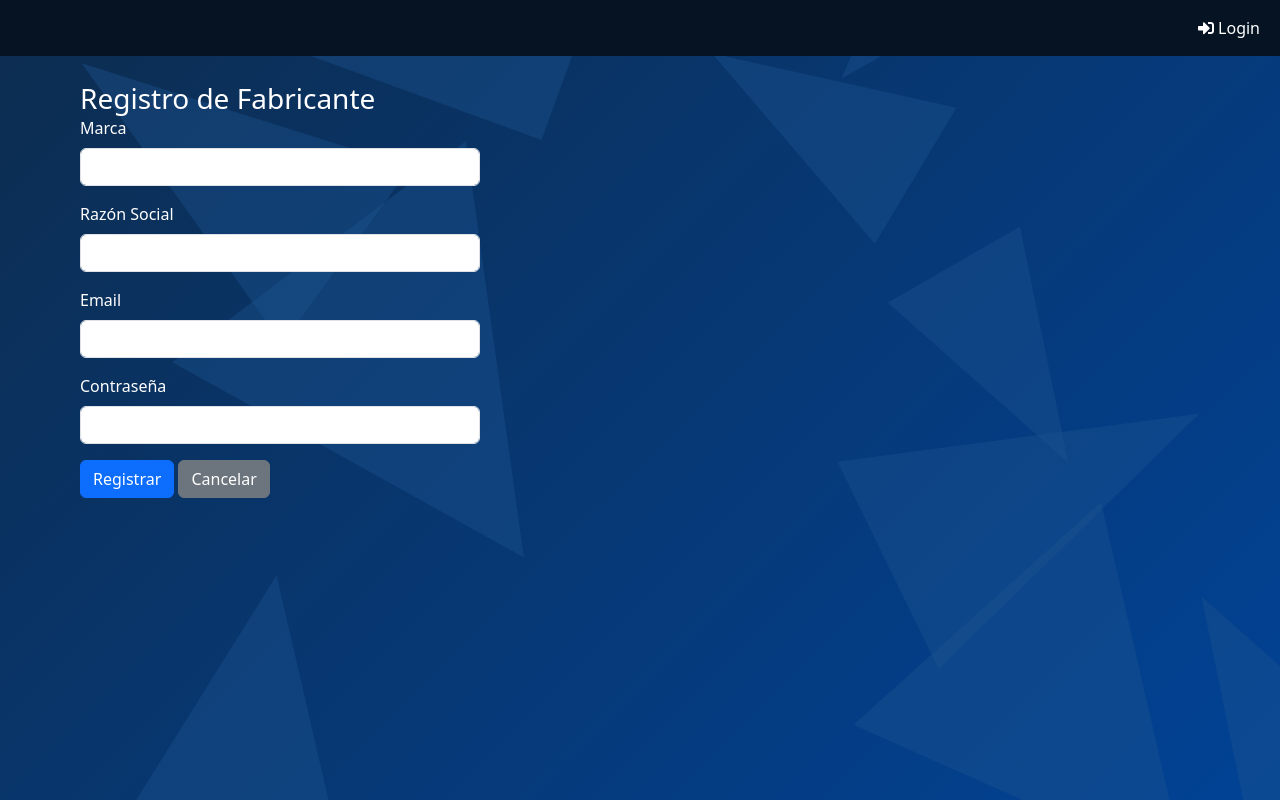
After one commit to TechCashClub/TCC, a Flask app: page /registro_fabricante in a window 1280 px wide. The commit adds this page. Run offline with Flask 3, Linux system fonts and the light colour scheme; some libraries are stand-ins or nearby versions.

Commit message:
fabricantes

```diff
--- a/tcc/app.py
+++ b/tcc/app.py
@@ -193,6 +193,57 @@ class Fabricante(db.Model):
 
 
 #--------------------------------------------------------------------------------------------------------------------
+
+#CONTROLADOR FABRICANTE
+
+@app.route('/registro_fabricante', methods=['GET', 'POST'])
+def registro_fabricante():
+    if request.method == 'POST':
+        marca = request.form['marca']
+        razon_social = request.form['razon_social']
+        password = request.form['password']
+        email = request.form['email']
+        role = 'fabricante'
+
+        if not marca or not razon_social or not password or not email:
+            flash('Por favor, complete todos los campos.')
+            return redirect(url_for('registro_fabricante'))
+
+        hashed_password = generate_password_hash(password)
+        nuevo_fabricante = Fabricante(marca=marca, razon_social=razon_social, password=hashed_password, email=email, role=role)
+
+        try:
+            db.session.add(nuevo_fabricante)
+            db.session.commit()
+            flash('Fabricante registrado con éxito.')
+            return redirect(url_for('registro_fabricante'))
+        except Exception as e:
+            db.session.rollback()
+            flash(f'Error al registrar el fabricante: {str(e)}')
+            return redirect(url_for('registro_fabricante'))
+
+    return render_template('registro_fabricante.html')
+
+
+
+
+
+
+
+
+
+
+
+
+
+
+
+
+
+
+
+
+
 
 @app.route('/calendar_events')
 
@@ -563,7 +614,7 @@ def logout():
     return redirect(url_for('login'))  # Redirige al usuario a la página de login
 
 
-from datetime import datetime, timezone
+#from datetime import datetime, timezone
 
 @app.route('/socio_dashboard')
 @login_required
--- a/tcc/templates/base.html
+++ b/tcc/templates/base.html
@@ -30,7 +30,7 @@
         .navbar-custom .dropdown-item:hover {
             background-color: #1a1a1a;
         }
-        .navbar-text-me {
+        .navbar-text {
             display: flex;
             align-items: center;
         }
@@ -39,17 +39,6 @@
 <body>
     <nav class="navbar navbar-expand-lg navbar-custom sticky-top">
         <div class="container-fluid">
-            {% if current_user.is_authenticated %}
-                {% if current_user.role == 'admin' %}
-                    <a class="navbar-brand" href="{{ url_for('index') }}">
-                        <i class="fas fa-th-large"></i> Dashboard
-                    </a>
-                {% else %}
-                    <a class="navbar-brand" href="{{ url_for('socio_dashboard') }}">
-                        <i class="fas fa-th-large"></i> Dashboard
-                    </a>
-                {% endif %}
-            {% endif %}
             <button class="navbar-toggler" type="button" data-bs-toggle="collapse" data-bs-target="#navbarNavDropdown" aria-controls="navbarNavDropdown" aria-expanded="false" aria-label="Toggle navigation">
                 <span class="navbar-toggler-icon"></span>
             </button>
@@ -57,6 +46,11 @@
                 <ul class="navbar-nav me-auto">
                     {% if current_user.is_authenticated %}
                         {% if current_user.role == 'admin' %}
+                            <li class="nav-item">
+                                <a class="nav-link" href="{{ url_for('index') }}">
+                                    <i class="fas fa-th-large"></i> Dashboard
+                                </a>
+                            </li>
                             <li class="nav-item dropdown">
                                 <a class="nav-link dropdown-toggle" href="#" id="navbarDropdownMenuSocios" role="button" data-bs-toggle="dropdown" aria-expanded="false">
                                     <i class="fas fa-users"></i> Socios
@@ -84,14 +78,29 @@
                                     <li><a class="dropdown-item" href="{{ url_for('listar_transacciones') }}"><i class="fas fa-list"></i> Listar transacciones</a></li>
                                 </ul>
                             </li>
+                            <li class="nav-item dropdown">
+                                <a class="nav-link dropdown-toggle" href="#" id="navbarDropdownMenuFabricantes" role="button" data-bs-toggle="dropdown" aria-expanded="false">
+                                    <i class="fas fa-industry"></i> Fabricantes
+                                </a>
+                                <ul class="dropdown-menu" aria-labelledby="navbarDropdownMenuFabricantes">
+                                    <li><a class="dropdown-item" href="{{ url_for('registro_fabricante') }}"><i class="fas fa-plus"></i> Crear fabricante</a></li>
+                                    <li><a class="dropdown-item" href="#"><i class="fas fa-list"></i> Mostrar fabricantes</a></li>
+                                </ul>
+                            </li>
+                        {% elif current_user.role == 'socio' %}
+                            <li class="nav-item">
+                                <a class="nav-link" href="{{ url_for('socio_dashboard') }}">
+                                    <i class="fas fa-th-large"></i> Dashboard
+                                </a>
+                            </li>
                         {% endif %}
                     {% endif %}
                 </ul>
                 <ul class="navbar-nav ms-auto">
                     {% if current_user.is_authenticated %}
-                        <li class="nav-item navbar-text-me">
+                        <li class="nav-item">
                             <span class="navbar-text me-3">
-                                <i class="fas fa-user"></i> Bienvenid@, {{ current_user.nombre }}
+                                <i class="fas fa-user"></i>&nbsp;Bienvenid@, {{ current_user.nombre }}
                             </span>
                         </li>
                         <li class="nav-item">
--- /dev/null
+++ b/tcc/templates/registro_fabricante.html
@@ -0,0 +1,72 @@
+{% extends 'base.html' %}
+
+<!DOCTYPE html>
+<html lang="es">
+<head>
+    <meta charset="UTF-8">
+    <meta name="viewport" content="width=device-width, initial-scale=1.0">
+    <title>Registro de Fabricante</title>
+    <link href="https://cdn.jsdelivr.net/npm/bootstrap@5.3.0/dist/css/bootstrap.min.css" rel="stylesheet">
+    <style>
+        body {
+            background-color: #f0f4f8;
+            font-family: Arial, sans-serif;
+        }
+        .center-form {
+            display: flex;
+            justify-content: center;
+            align-items: center;
+            min-height: 100vh;
+        }
+        .form-width {
+            width: 100%;
+            max-width: 500px;
+            padding: 20px;
+            background-color: white;
+            border-radius: 8px;
+            box-shadow: 0 0 10px rgba(0, 0, 0, 0.1);
+        }
+        .form-width h3 {
+            margin-bottom: 20px;
+            text-align: center;
+            color: #051322;
+        }
+        .btn-custom {
+            background-color: #051322;
+            color: white;
+        }
+        .btn-custom:hover {
+            background-color: #003366;
+            color: white;
+        }
+    </style>
+</head>
+<body>{% block content %}
+<div class="center-form">
+    <div class="form-width">
+        <h3>Registro de Fabricante</h3>
+        <form method="POST" action="{{ url_for('registro_fabricante') }}">
+            <div class="mb-3">
+                <label for="marca" class="form-label">Marca</label>
+                <input type="text" class="form-control" id="marca" name="marca" required>
+            </div>
+            <div class="mb-3">
+                <label for="razon_social" class="form-label">Razón Social</label>
+                <input type="text" class="form-control" id="razon_social" name="razon_social" required>
+            </div>
+            <div class="mb-3">
+                <label for="email" class="form-label">Email</label>
+                <input type="email" class="form-control" id="email" name="email" required>
+            </div>
+            <div class="mb-3">
+                <label for="password" class="form-label">Contraseña</label>
+                <input type="password" class="form-control" id="password" name="password" required>
+            </div>
+            <button type="submit" class="btn btn-primary">Registrar</button>
+            <button type="reset" class="btn btn-secondary">Cancelar</button>
+        </form>
+    </div>
+</div>{% endblock %}
+<script src="https://cdn.jsdelivr.net/npm/bootstrap@5.3.0/dist/js/bootstrap.bundle.min.js"></script>
+</body>
+</html>
```
Also changed, not shown: tcc/templates/socio.html (+2 -9 lines).
